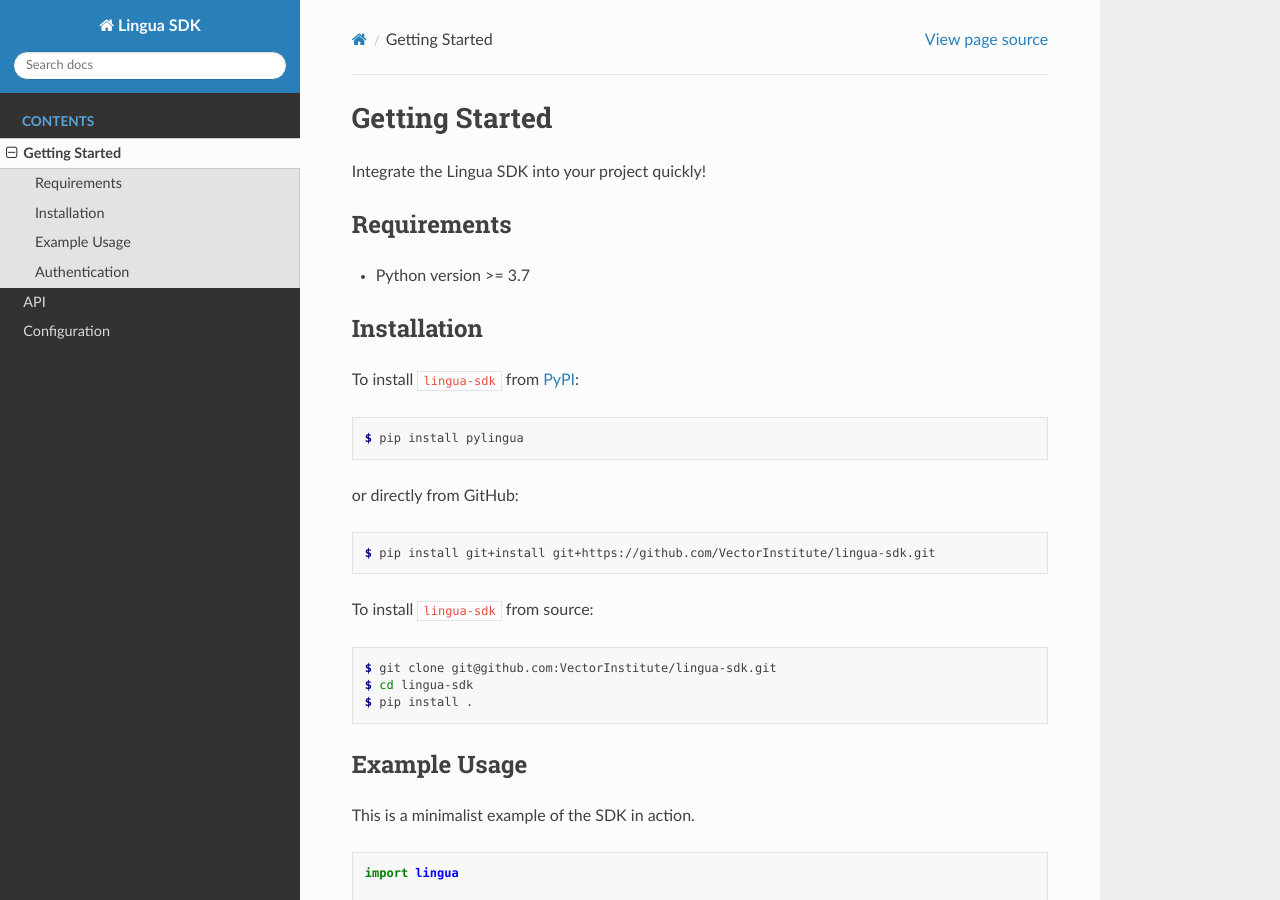
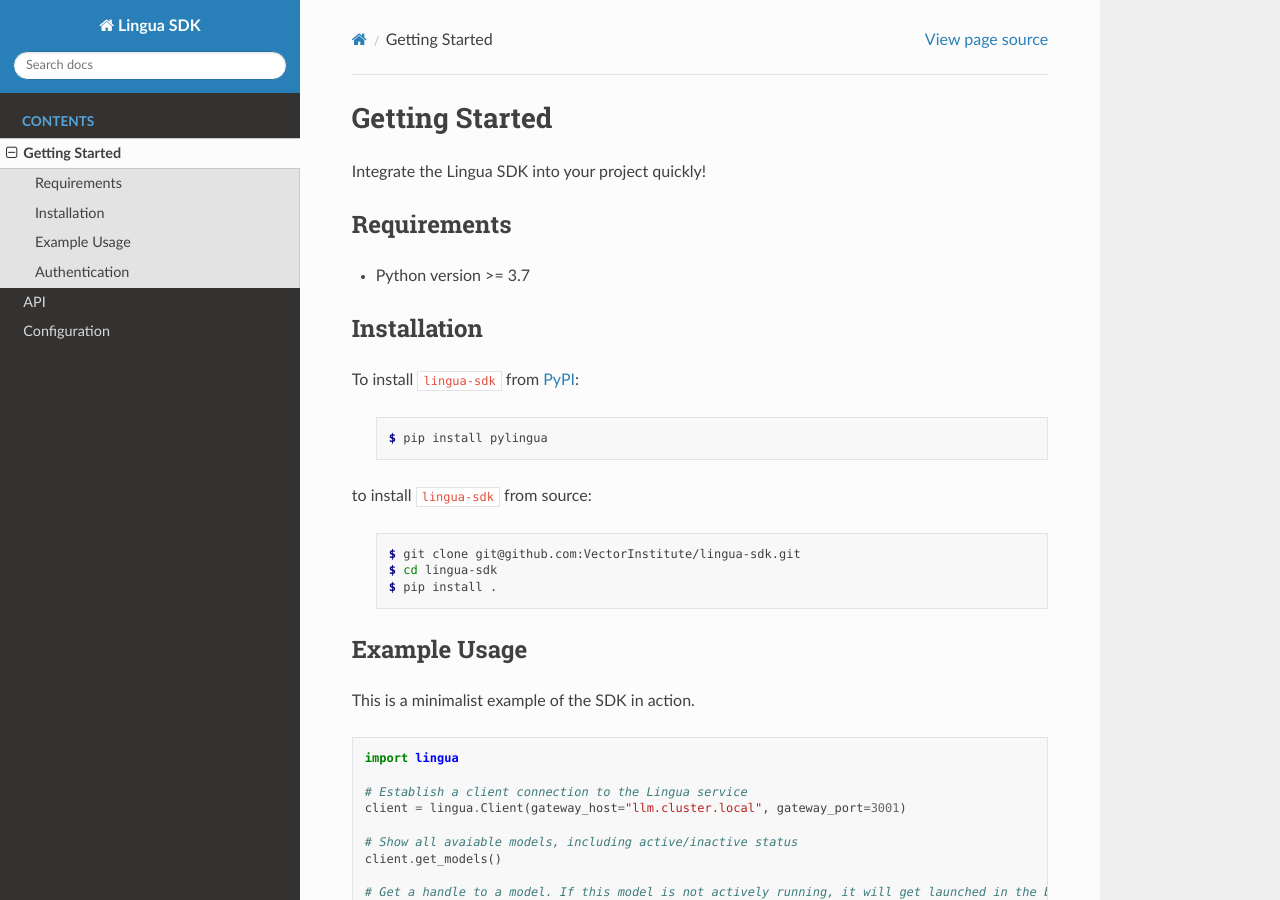
Before and after one commit to VectorInstitute/kaleidoscope-sdk, a Sphinx documentation site: the page built from docs/getting_started.rst, in a window 1280 px wide and 900 px high. Built offline with Sphinx 7.4.7 and the Read the Docs theme 2.0.0, drawn with Linux system fonts in a browser that asks for light colours.

Commit message:
Doc formatting

```diff
--- a/docs/getting_started.rst
+++ b/docs/getting_started.rst
@@ -14,23 +14,17 @@
 
 To install ``lingua-sdk`` from `PyPI <https://pypi.org/project/pylingua/>`_:
 
-.. code-block:: console
+    .. code-block:: console
 
-    $ pip install pylingua
+        $ pip install pylingua
 
-or directly from GitHub:
+to install ``lingua-sdk`` from source:
 
-.. code-block:: console
+    .. code-block:: console
 
-    $ pip install git+install git+https://github.com/VectorInstitute/lingua-sdk.git
-
-To install ``lingua-sdk`` from source:
-
-.. code-block:: console
-
-    $ git clone git@github.com:VectorInstitute/lingua-sdk.git
-    $ cd lingua-sdk
-    $ pip install .
+        $ git clone git@github.com:VectorInstitute/lingua-sdk.git
+        $ cd lingua-sdk
+        $ pip install .
 
 
 Example Usage
--- a/docs/index.rst
+++ b/docs/index.rst
@@ -10,9 +10,9 @@
 information from inside the model such as log probabilities and activations.
 These features are exposed via a few high-level APIs, namely:
 
-* ``generate_text`` - Returns an LLM text generation based on prompt input
-* ``module_names`` - Returns all modules in the LLM neural network
-* ``instances`` - Returns all active LLMs instantiated by the model service
+*  ``generate_text`` - Returns an LLM text generation based on prompt input
+*  ``module_names`` - Returns all modules in the LLM neural network
+*  ``instances`` - Returns all active LLMs instantiated by the model service
 
 .. toctree::
    :maxdepth: 2
```
